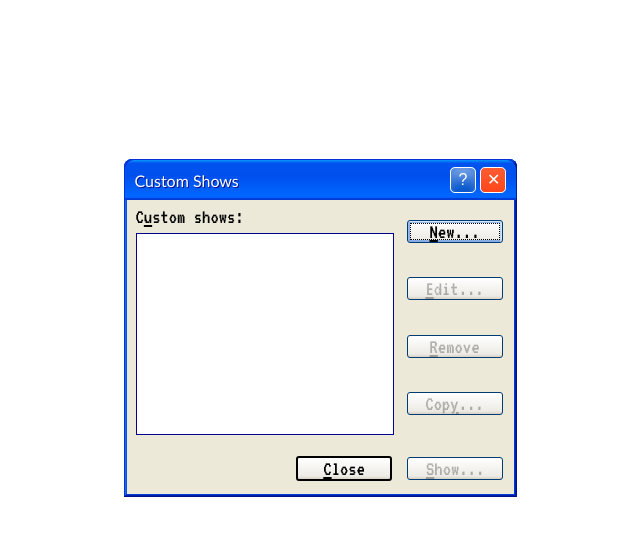
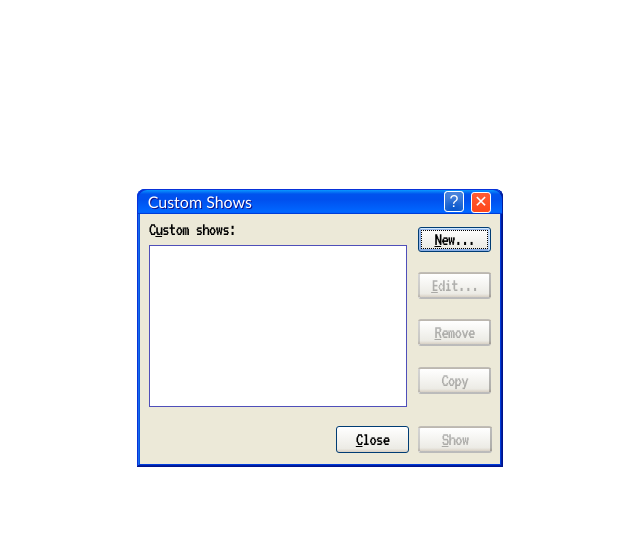
Before and after one commit to kunalgautam3103/CssAssignment, a plain HTML site: page index.html in a window 1280 px wide. Shown: the whole page, without its empty margins (264-904 px from the left). Drawn offline with Linux system fonts and the light colour scheme.

Commit message:
checkpoint

```diff
--- a/index.html
+++ b/index.html
@@ -1,46 +1,47 @@
 <!DOCTYPE html>
 <html lang="en">
+
 <head>
     <meta charset="UTF-8">
     <meta http-equiv="X-UA-Compatible" content="IE=edge">
     <meta name="viewport" content="width=device-width, initial-scale=1.0">
     <title>Document</title>
     <link rel="stylesheet" href="style.css">
-	<style>
-	@import url('https://fonts.googleapis.com/css2?family=VT323&display=swap');
-	</style>
+    <link href="https://fonts.googleapis.com/css2?family=VT323&display=swap" rel="stylesheet">
 </head>
+
 <body>
-	<section class="main_div display_flex">
-		<div class="window_div">
-			<div class="title_bar">
+    <section class="main_div display_flex align_center justify_content row">
+        <div class="window_div width_fit height_fit">
+            <div class="title_bar height_fit display_flex align_center justify_bet">
                 <div class="title_bar_text">Custom Shows</div>
-				<div class="title-bar-controls">
-					<button aria-label="Maximize" class="common_btn ques_btn" id="question_div" name="question_div">&#63;</button>
-					<button aria-label="Close" class="common_btn close_one_btn" id="close_div" name="close_div">&#10005;</button>
+                <div class="title_bar_controls">
+                    <button type="button" aria-label="Maximize" class="common_btn ques_btn py_mx display_inline_flex justify_content align_center" id="question_div" name="question_div">&#63;</button>
+                    <button type="button" aria-label="Close" class="common_btn close_one_btn py_mx display_inline_flex justify_content align_center" id="close_div" name="close_div">&#10005;</button>
                 </div>
             </div>
             <div class="window_body">
-				<div class="upper_content font_siz">
+                <div class="upper_content width_fit font_siz width_fit justify_bet">
                     <div class="upper_left font_fam">
                         <p class="para">C<span class="underline">u</span class="underline">stom shows:</p>
 						<div class="white_box"></div>
 					</div>
-					<div class="btn_group display_flex">
-						<button class="btn focused font_fam font_siz" id="new_btn" name="new_btn"><span class="underline">N</span>ew...</button>
-						<button class="btn font_fam font_siz" id="new_btn" name="new_btn" disabled><span class="underline">E</span>dit...</button>
-						<button class="btn font_fam font_siz" id="new_btn" name="new_btn" disabled><span class="underline">R</span>emove </button>
-						<button class="btn font_fam font_siz" id="new_btn" name="new_btn" disabled>Cop<span class="underline">y</span>...</button>
+					<div class="btn_group display_flex align_center justify_around row">
+						<button type="button" class="btn focused font_fam font_siz py_mx display_flex align_center justify_content close_btn" id="new_btn" name="new_btn"><span class="underline">N</span>ew<span class="san">...</span></button>
+                            <button type="button" class="btn font_fam font_siz py_mx display_flex align_center justify_content" id="edit_btn" name="edit_btn" disabled><span class="underline">E</span>dit<span class="san">...</span></button>
+                            <button type="button" class="btn font_fam font_siz py_mx display_flex align_center justify_content" id="remove_btn" name="remove_btn" disabled><span class="underline">R</span>emove </button>
+                            <button type="button" class="btn font_fam font_siz py_mx display_flex align_center justify_content" id="copy_btn" name="copy_btn" disabled>Cop<span class="underline">y</span></button>
                     </div>
                 </div>
                 <div class="lower_content">
-					<div class="btn_lower_group">
-						<button class="btn close_btn font_fam font_siz" id="new_btn" name="new_btn"><span class="underline">C</span>lose</button>
-						<button class="btn show_btn font_fam font_siz" id="new_btn" name="new_btn" disabled><span class="underline">S</span>how...</button>
+                    <div class="btn_lower_group display_flex">
+                        <button type="button" class="btn close_btn font_fam font_siz py_mx display_flex align_center justify_content" id="close_btn" name="close_btn"><span class="underline">C</span>lose</button>
+                        <button type="button" class="btn show_btn font_fam font_siz py_mx display_flex align_center justify_content" id="show_btn" name="show_btn" disabled><span class="underline">S</span>how</button>
                     </div>
                 </div>
             </div>
         </div>
     </section>
 </body>
+
 </html>
--- a/style.css
+++ b/style.css
@@ -4,16 +4,31 @@
 }
 
 .font_siz {
-  font-size: 1.3rem;
+    font-size: 1.2rem;
+    letter-spacing: -1px;
+    font-stretch: ultra-expanded;
+}
+
+.text_center {
+    text-align: center;
+}
+
+.width_fit {
+    width: fit-content;
+}
+
+.height_fit {
+    height: fit-content;
+}
+
+.py_mx {
+    padding: 2px 1px;
+    margin: 1px;
 }
 
 .window_div {
-  height: fit-content;
-  width: fit-content;
     background: #ece9d8;
-  box-shadow: inset -1px -1px #00138c, inset 1px 1px #0831d9,
-    inset -2px -2px #001ea0, inset 2px 2px #166aee, inset -3px -3px #003bda,
-    inset 3px 3px #0855dd;
+    box-shadow: inset -1px -1px #00138c, inset 1px 1px #0831d9, inset -2px -2px #001ea0, inset 2px 2px #166aee, inset -3px -3px #003bda, inset 3px 3px #0855dd;
     border-top-left-radius: 8px;
     border-top-right-radius: 8px;
     padding: 0 0 3px;
@@ -21,24 +36,35 @@
 
 .display_flex {
     display: flex;
+}
+
+.display_inline_flex {
+    display: inline-flex;
+}
+
+.row {
+    flex-direction: row;
+}
+
+.align_center {
     align-items: center;
-  flex-direction: row;
+}
+
+.justify_content {
     justify-content: center;
+}
+
+.justify_bet {
+    justify-content: space-between;
+}
+
+.justify_around {
+    justify-content: space-around
 }
 
 .title_bar {
     font-family: Trebuchet MS;
-  background: linear-gradient(
-    180deg,
-    #0997ff,
-    #0053ee 8%,
-    #0050ee 40%,
-    #06f 88%,
-    #06f 93%,
-    #005bff 95%,
-    #003dd7 96%,
-    #003dd7
-  );
+    background: linear-gradient( 180deg, #0997ff, #0053ee 17%, #0050ee 40%, #06f 88%, #06f 93%, #005bff 95%, #003dd7 96%, #003dd7);
     padding: 3px 5px 3px 3px;
     border-top: 1px solid #0831d9;
     border-left: 1px solid #0831d9;
@@ -46,33 +72,30 @@
     border-top-left-radius: 10px;
     border-top-right-radius: 10px;
     text-shadow: 1px 1px #0f1089;
-  height: 5vh;
-  display: flex;
-  justify-content: space-between;
     padding: 0 10px;
-  align-items: center;
 }
 
 .title_bar_text {
-  color: white;
+    color: rgb(255, 255, 255);
 }
 
-.title-bar-controls {
+.title_bar_controls {
     display: inline;
 }
+
 .common_btn {
     border-radius: 0.3rem;
     padding: 0 6px 2px 6px;
-  width: 1.6rem;
-  height: 1.6rem;
-  font-weight: 200;
+    width: 1.3rem;
+    height: 1.3rem;
+    font-weight: 100;
     font-size: 1em;
     cursor: pointer;
     border: 1px solid #ffff;
-  background-image: linear-gradient(-180deg, #ff5c33 0%, #ff471a 100%);
-  box-shadow: 1 -0.25rem 1.5rem #ffffff inset, 0 0.25rem 0.5rem 0 #ff5c33 inset;
     color: #ffff;
+    border-radius: 0.2rem;
 }
+
 .close_one_btn {
     background-image: linear-gradient(-180deg, #ff5c33 0%, #ff471a 100%);
     box-shadow: 1 -0.25rem 1.5rem #ffffff inset, 0 0.25rem 0.5rem 0 #ff5c33 inset;
@@ -80,58 +103,50 @@
 
 .ques_btn {
     background-image: linear-gradient(-180deg, #ffffff 0%, #0052cc 100%);
-  box-shadow: 0 -0.25rem 1.5rem #0052cc inset,
-    0rem 0.25rem 0.5rem 0 #ffffff inset;
-  border-radius: 0.3rem;
-  padding-top: 2px;
+    box-shadow: 0 -0.25rem 1.5rem #0052cc inset, 0rem 0.25rem 0.5rem 0 #ffffff inset;
+    padding-top: 2.5px;
 }
 
 .para {
     margin: 6px 2px 6px 0;
+}
 
-}
 .font_fam {
     font-family: "VT323", monospace;
 }
+
 .upper_content {
     font-weight: 100;
     padding: 8px;
     display: flex;
-  width: fit-content;
-  justify-content: space-between;
     padding-top: 0;
 }
 
 .btn {
     box-sizing: border-box;
-  border: 1px solid #003c74;
     background: linear-gradient(180deg, #fff, #ecebe5 86%, #d8d0c4);
-  box-shadow: none;
     border-radius: 3px;
     min-height: 23px;
-  padding: 0 12px;
-  margin: 3px;
-  width: 6rem;
+    width: 4.6rem;
+    min-width: 60px;
 }
 
 .focused {
-  box-shadow: inset -1px 1px #cee7ff, inset 1px 2px #98b8ea,
-    inset -2px 2px #bcd4f6, inset 1px -1px #89ade4, inset 2px -2px #89ade4;
+    box-shadow: inset -1px 1px #cee7ff, inset 1px 2px #98b8ea, inset -2px 2px #bcd4f6, inset 1px -1px #89ade4, inset 2px -2px #89ade4;
     outline: 1px dotted #000;
     outline-offset: -4px;
 }
 
 .white_box {
     width: 20vw;
-  height: 25vh;
-  background: white;
-  border: 1px solid rgb(2, 2, 141);
+    height: 20vh;
+    background: rgb(255, 255, 255);
+    border: 1px solid rgb(79, 79, 185);
 }
 
 .btn_group {
     flex-direction: column;
     padding: 3px;
-  justify-content: space-around;
     margin-left: 7px;
 }
 
@@ -155,13 +170,10 @@
 }
 
 .close_btn {
-  border: 2px solid rgb(0, 0, 0);
+    border: 1px solid #003c74;
 }
 
 @media screen and (min-width:2200px) {
-  .font_siz {
-    font-size: 1.8rem;
-  }
     .title_bar_text {
         font-size: 1.5rem;
     }
```
Lines whose indentation alone changed are shown as unchanged.
